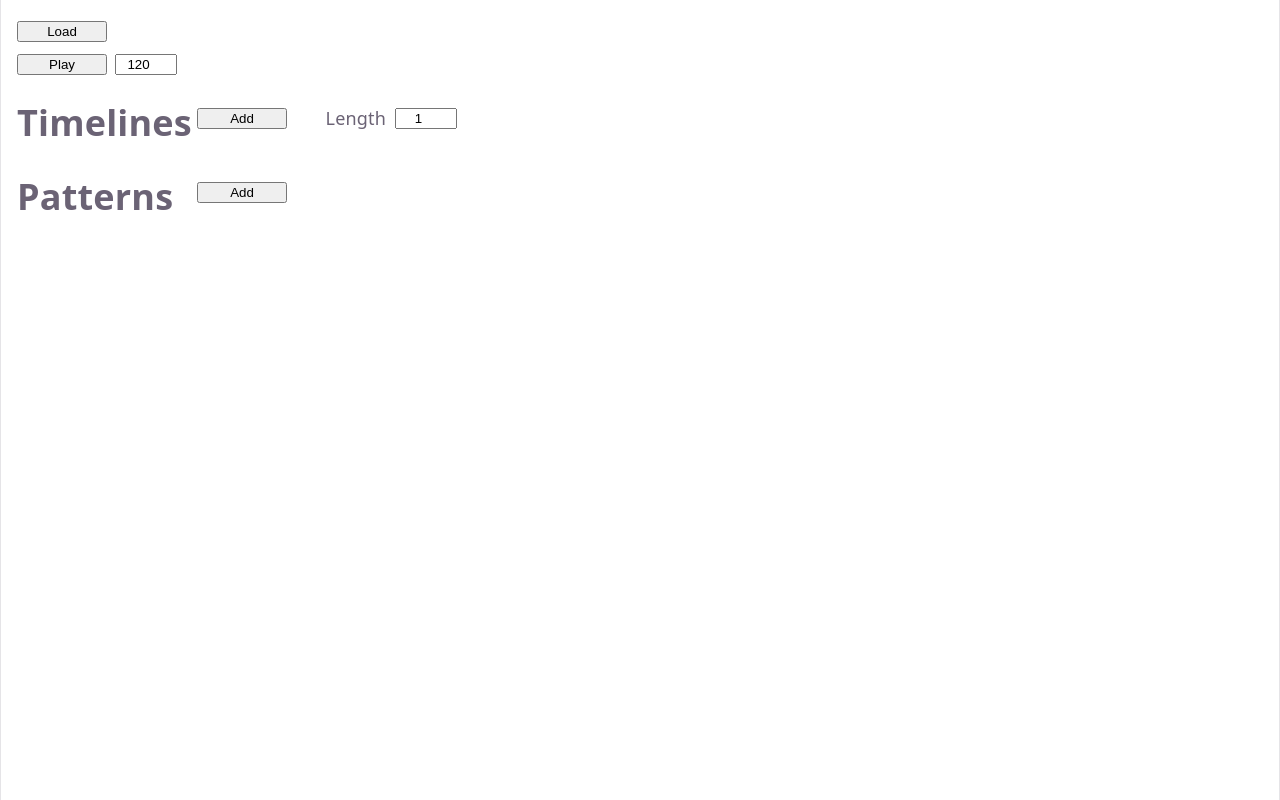
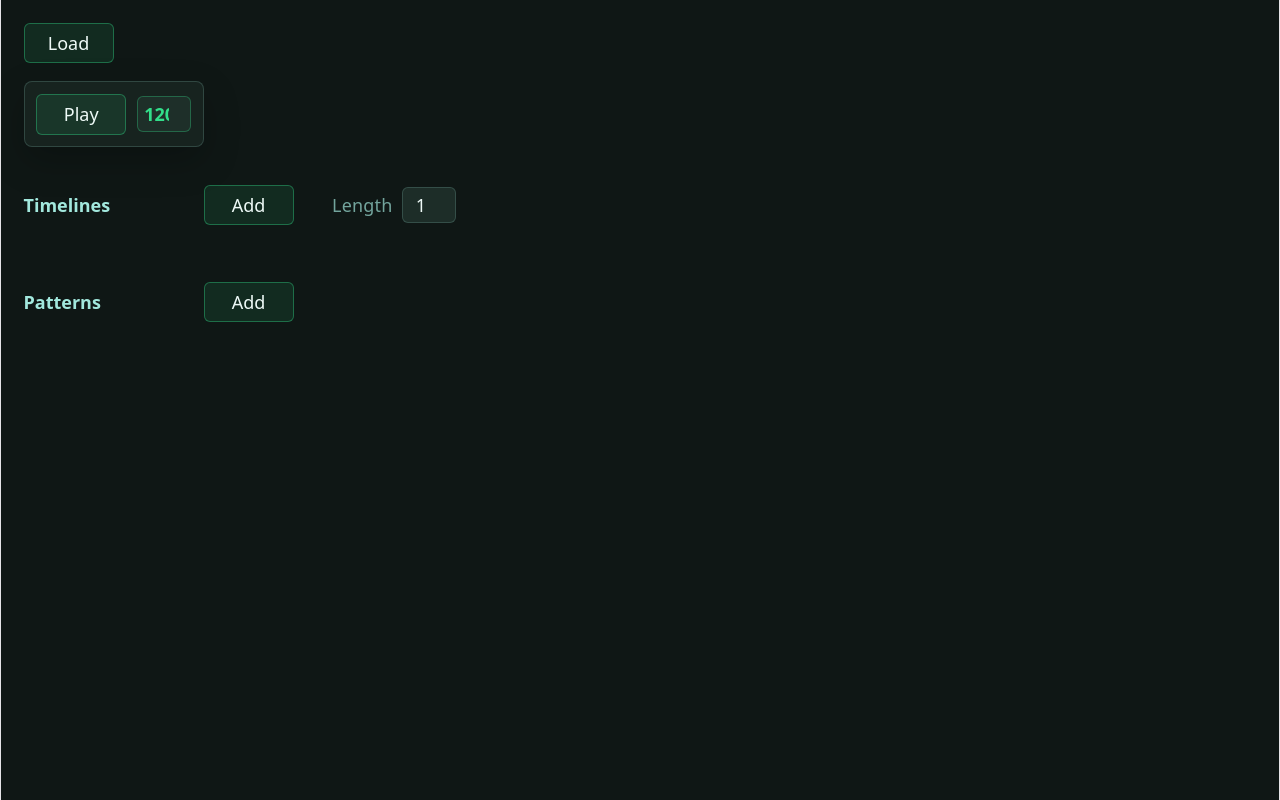
Before and after one commit to emiluppenberg/jamster, a React (Vite) app: page / in a window 1280 px wide. Built offline with nearby package versions, Linux system fonts and the light colour scheme.

Commit message:
Basic styling

```diff
--- a/src/components/Pattern.tsx
+++ b/src/components/Pattern.tsx
@@ -258,6 +258,8 @@ const Pattern = (props: PatternProps) => {
 
     return (
         <div className="pattern" style={patternStyle}>
+            <div className="controls">
+                <button className="btn-default" onClick={addRhythm}>Add rhythm</button>
                 <div className="options ">
                     <button className="btn-default" onClick={() => props.onPlayPattern(props.pattern)}>Play</button>
                     <div>
@@ -286,6 +288,7 @@ const Pattern = (props: PatternProps) => {
                         />
                     </div>
                 </div>
+            </div>
             {props.pattern.rhythms.map((rhythm) => (
                 <Rhythm
                     key={rhythm.index}
@@ -297,7 +300,6 @@ const Pattern = (props: PatternProps) => {
                     onNotesPerMeasureChange={handleNotesPerMeasureChange}
                 />
             ))}
-            <button className="btn-default" onClick={addRhythm}>Add rhythm</button>
         </div>
     )
 }
--- a/src/components/SampleInput.tsx
+++ b/src/components/SampleInput.tsx
@@ -17,12 +17,14 @@ const SampleInput = (props: SampleInputProps) => {
         props.setSample(audioBuffer);
     }
     return (
-        <input
-            className="sample-input"
-            type="file"
-            accept="audio/*"
-            onChange={(e) => handleChange(e)}
-        />
+        <label className="sample-input">
+            Load sample
+            <input
+                type="file"
+                accept="audio/*"
+                onChange={(e) => handleChange(e)}
+            />
+        </label>
     )
 }
 
--- a/src/sass/index.scss
+++ b/src/sass/index.scss
@@ -1,7 +1,22 @@
-$note-bg: #27292c;
-$note-color: #00ffd5;
-$note-border: #d8dee8;
-$group-border: #037965;
+$deep: #35524a;
+$slate: #627c85;
+$blue: #779cab;
+$mint: #a2e8dd;
+$green: #32de8a;
+
+$ink: #0f1715;
+$surface: #17231f;
+$surface-raised: #20312c;
+$surface-soft: #263a35;
+$text: #eefaf7;
+$muted: rgba($mint, 0.68);
+$border: rgba($mint, 0.18);
+$border-strong: rgba($mint, 0.36);
+
+$note-bg: #13211d;
+$note-color: $mint;
+$note-border: rgba($blue, 0.28);
+$group-border: rgba($green, 0.58);
 $space-l: 10rem;
 $space-m: 1rem;
 $space-s: 0.5rem;
@@ -12,40 +27,143 @@ $width-m: 3rem;
     display: flex;
     flex-direction: column;
     align-items: flex-start;
-    gap: 12px;
-    padding: 16px;
+    gap: 1rem;
+    min-height: 100svh;
+    box-sizing: border-box;
+    padding: 1.25rem;
+    overflow-x: auto;
+    background: $ink;
+    color: $text;
+
+    button,
+    input,
+    select {
+        font: inherit;
+    }
 
     button {
         min-width: $width-l;
     }
 
+    .btn-default {
+        min-height: 2rem;
+        padding: 0.35rem 0.75rem;
+        border: 1px solid rgba($green, 0.38);
+        border-radius: 6px;
+        background: rgba($green, 0.1);
+        color: $text;
+        cursor: pointer;
+        transition:
+            background-color 140ms ease,
+            border-color 140ms ease,
+            color 140ms ease,
+            transform 140ms ease;
+
+        &:hover {
+            border-color: rgba($green, 0.78);
+            background: rgba($green, 0.2);
+            color: $mint;
+        }
+
+        &:active {
+            transform: translateY(1px);
+        }
+    }
+
     label {
         width: $width-l;
         padding-right: $space-s;
+        color: $muted;
         text-align: end;
     }
 
     h1 {
         margin: 0;
+        color: $mint;
+        font-size: 1rem;
+        font-weight: 700;
+        letter-spacing: 0;
     }
 
-    .playback-controls {
-        display: flex;
+    input,
+    select {
+        min-height: 2rem;
+        box-sizing: border-box;
+        border: 1px solid $border;
+        border-radius: 6px;
+        background: rgba($surface-raised, 0.86);
+        color: $text;
+        outline: none;
+
+        &:hover {
+            border-color: $border-strong;
+        }
+
+        &:focus-visible {
+            border-color: $green;
+            box-shadow: 0 0 0 3px rgba($green, 0.18);
+        }
+    }
+
+    select {
+        padding: 0 1.7rem 0 0.6rem;
+    }
+
+    input[type="number"] {
+        width: $width-m;
+        padding: 0 0.35rem;
+        text-align: center;
+    }
+
+    input[type="file"] {
+        display: none;
+    }
+
+    .sample-input {
+        display: inline-flex;
         align-items: center;
-        gap: 8px;
+        justify-content: center;
+        min-height: 2rem;
+        width: calc($space-l - 0.75rem);
+        padding: 0;
+        box-sizing: border-box;
+        border: 1px solid rgba($blue, 0.45);
+        border-radius: 6px;
+        background: rgba($blue, 0.14);
+        color: $text;
+        cursor: pointer;
     }
 
     .playback {
         display: flex;
         flex-direction: column;
         align-items: flex-start;
-        gap: 12px;
+        gap: 1rem;
+        width: 100%;
+    }
+
+    .playback-controls {
+        display: flex;
+        align-items: center;
+        gap: 0.6rem;
+        padding: 0.65rem;
+        border: 1px solid $border;
+        border-radius: 8px;
+        background: $surface;
+        box-shadow: 0 14px 36px rgba(0, 0, 0, 0.22);
+    }
+
+    .bpm-input {
+        border-color: rgba($green, 0.32);
+        color: $green;
+        font-weight: 700;
     }
 
     .controls {
         display: flex;
         flex-direction: row;
         align-items: center;
+        min-height: 2.4rem;
         margin-top: $space-m;
 
         h1 {
@@ -54,20 +172,11 @@ $width-m: 3rem;
         }
     }
 
-    .sample-input {
-        width: $space-l;
-    }
-
-    input[type="number"] {
-        width: $width-m;
-        text-align: center;
-    }
-
     .options {
         display: flex;
         align-items: center;
         gap: $space-s;
-        margin-bottom: $space-s;
+        min-height: 2.4rem;
 
         div {
             display: flex;
@@ -75,22 +184,47 @@ $width-m: 3rem;
         }
     }
 
+    .store {
+        display: flex;
+        align-items: center;
+    }
+
     .container {
         display: flex;
         flex-direction: column;
+        box-sizing: border-box;
 
         &.timelines {
-            gap: 0;
+            gap: 0.35rem;
         }
 
         &.patterns {
             gap: $space-m;
+            max-width: 100%;
         }
     }
 
     .timeline {
         display: flex;
         flex-direction: row;
+        width: max-content;
+        border: 1px solid $border;
+        border-radius: 6px;
+        overflow: hidden;
+        background: rgba($surface, 0.9);
+
+        .slot-pattern-select {
+            width: 5rem;
+            min-width: 5rem;
+            border: 0;
+            border-radius: 0;
+            background: transparent;
+            color: $mint;
+
+            &+.slot-pattern-select {
+                border-left: 1px solid $border;
+            }
+        }
     }
 
     .pattern {
@@ -98,26 +232,54 @@ $width-m: 3rem;
         flex-direction: column;
         align-items: flex-start;
         width: max-content;
+        max-width: calc(100vw - 2.5rem);
         height: max-content;
-        margin-top: $space-m;
+        box-sizing: border-box;
+        padding: 0.75rem;
+        overflow-x: auto;
+        border: 1px solid $border;
+        border-radius: 8px;
+        background: $surface;
+        box-shadow: 0 18px 44px rgba(0, 0, 0, 0.24);
 
-        >.options {
-            padding-left: $space-l;
+        >.controls {
+            margin-top: 0;
+            margin-bottom: $space-s;
+            position: relative;
+
+            >:first-child {
+                position: absolute;
+            }
+
+            >.options {
+                padding-left: calc($space-l - 0.75rem);
+            }
         }
-
-        // & + .pattern {
-        //     border-top: 2px solid $group-border;
-        // }
     }
 
     .rhythm {
         display: inline-flex;
         align-items: stretch;
         width: max-content;
+        background: $surface-raised;
+        padding: 0.25rem;
+        border: 1px solid $border;
+        border-radius: 8px;
 
-        // & + .rhythm {
-        //     border-top: 2px solid $group-border;
-        // }
+        &+.rhythm {
+            border-top: 0;
+        }
+
+        .notes-per-measure-input {
+            width: 3.5rem;
+            min-width: 3.5rem;
+            border-radius: 0;
+            border-color: transparent $border transparent transparent;
+            background: $surface-soft;
+            color: $green;
+            font-weight: 700;
+            padding: 0;
+        }
 
         .measures {
             display: inline-flex;
@@ -129,9 +291,12 @@ $width-m: 3rem;
                 flex: 0 0 var(--measure-width);
                 width: var(--measure-width);
                 min-width: 0;
+                background: rgba($deep, 0.26);
+                align-items: center;
 
                 &.is-playing {
-                    background-color: #eef7ff;
+                    background: rgba($mint, 0.12);
+                    box-shadow: inset 0 0 0 1px rgba($mint, 0.18);
                 }
 
                 &+.measure {
@@ -142,17 +307,35 @@ $width-m: 3rem;
                     flex: 1 1 0;
                     min-width: 0;
                     width: auto;
-                    height: 1.5rem;
+                    height: 1.75rem;
                     box-sizing: border-box;
                     margin-inline: 0;
                     padding: 0 0 0 calc(var(--measure-width) / var(--max-notes-per-measure) / 3);
                     border: 0;
-                    background-color: $note-bg;
+                    background: $note-bg;
+                    color: $note-color;
                     text-align: start;
-                    color: $note-color;
+                    font-weight: 700;
+                    caret-color: $green;
+
+                    &::placeholder {
+                        color: rgba($slate, 0.8);
+                    }
+
+                    &:hover {
+                        background: rgba($deep, 0.72);
+                    }
+
+                    &:focus-visible {
+                        position: relative;
+                        z-index: 1;
+                        background: rgba($deep, 0.95);
+                        box-shadow: inset 0 0 0 2px $green;
+                    }
 
                     &.is-playing {
-                        background-color: #b8e2ff;
+                        background: $green;
+                        color: $ink;
                     }
 
                     &+.note {
```
Lines whose indentation alone changed are shown as unchanged.
